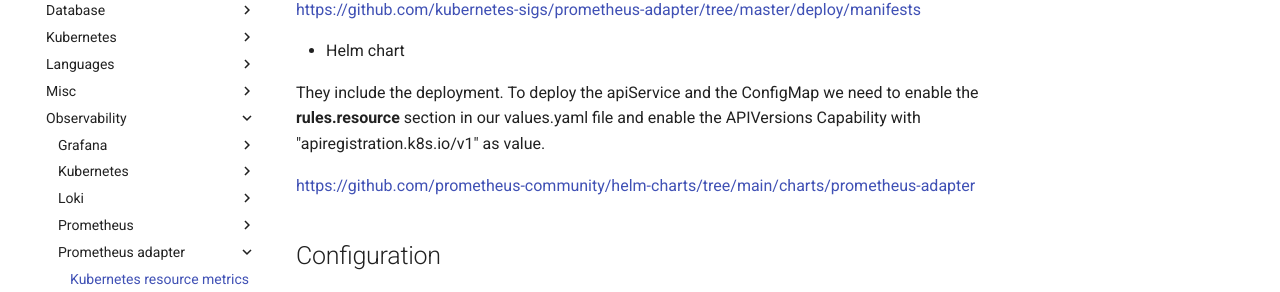
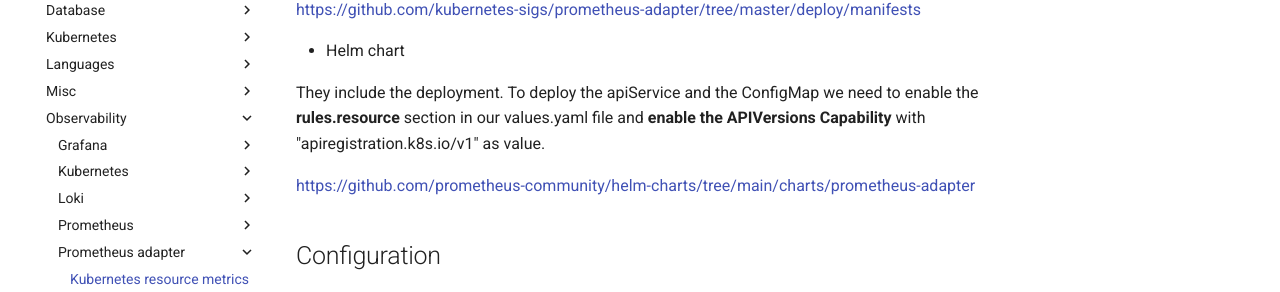
Before and after one commit to jorgelon/kubernetesinmyhead.net, an MkDocs documentation site: the page built from docs/observability/prometheus-adapter/5-resource-metrics.md, in a window 1280 px wide and 900 px high, scrolled down 530 px. Shown: the part 152-444 px from the top of the window. Built offline with MkDocs 1.6.1 and Material for MkDocs 9.7.7, drawn with Linux system fonts in a browser that asks for light colours.

Commit message:
bold in requirement

```diff
--- a/docs/observability/prometheus-adapter/5-resource-metrics.md
+++ b/docs/observability/prometheus-adapter/5-resource-metrics.md
@@ -22,7 +22,7 @@ They include the deployment, the v1beta1.metrics.k8s.io apiService and the Confi
 
 - Helm chart
 
-They include the deployment. To deploy the apiService and the ConfigMap we need to enable the **rules.resource** section in our values.yaml file and enable the APIVersions Capability with "apiregistration.k8s.io/v1" as value.
+They include the deployment. To deploy the apiService and the ConfigMap we need to enable the **rules.resource** section in our values.yaml file and **enable the APIVersions Capability** with "apiregistration.k8s.io/v1" as value.
 
 <https://github.com/prometheus-community/helm-charts/tree/main/charts/prometheus-adapter>
 
```
